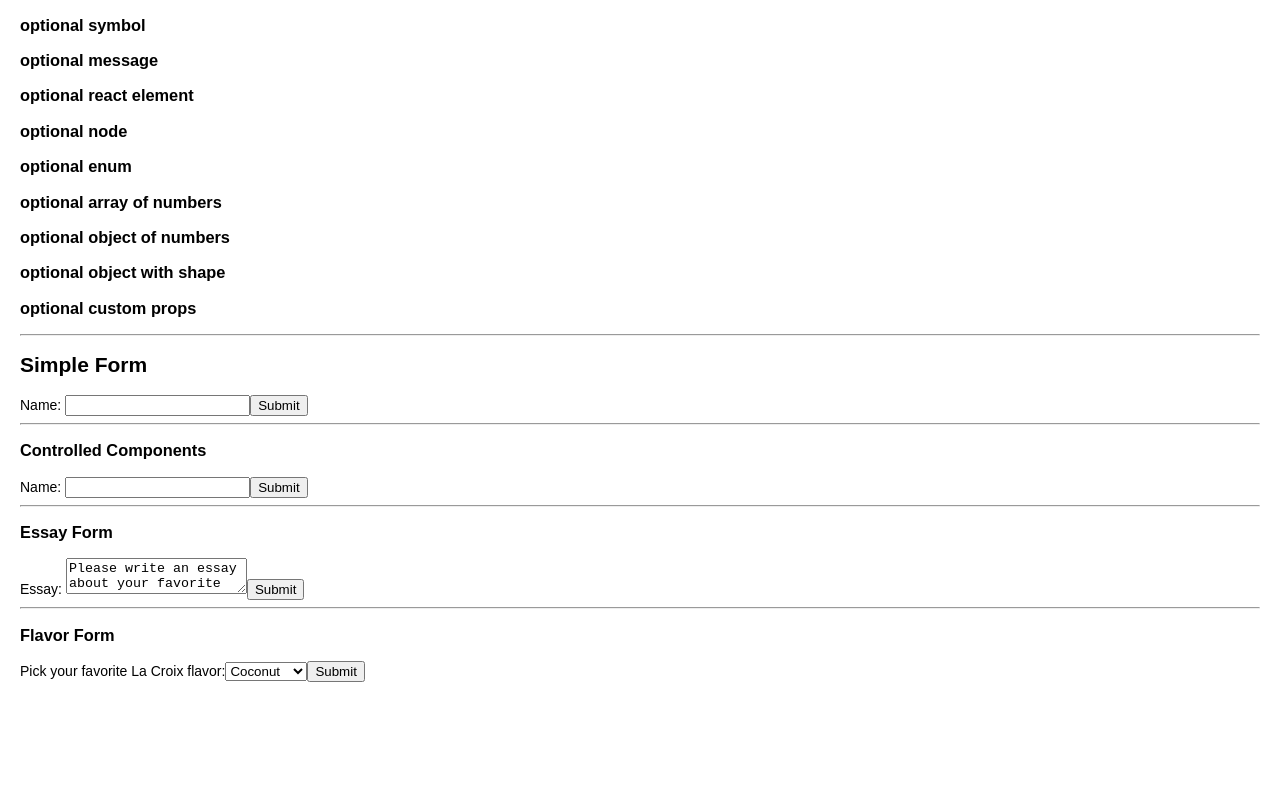
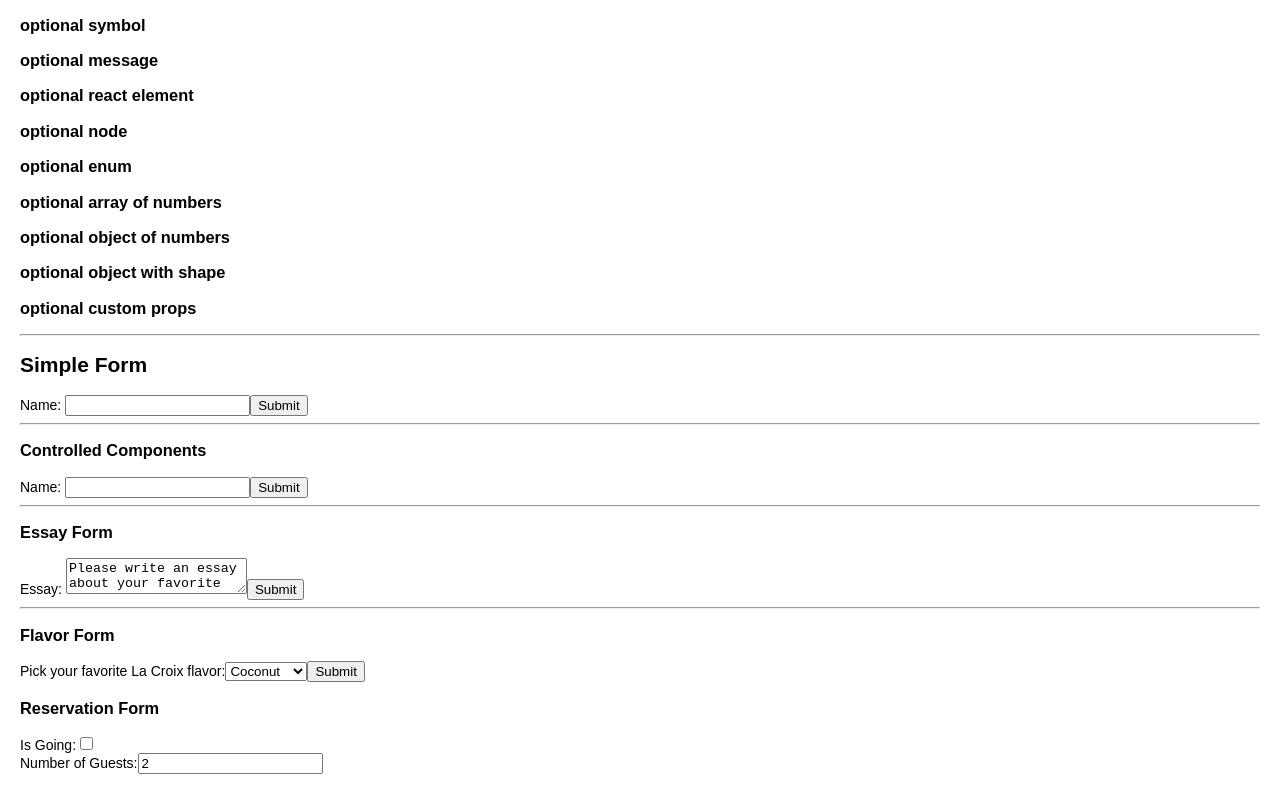
Before and after one commit to alimon808/react-doc-examples, a React (Create React App) app: page / in a window 1280 px wide. Shown: the part 1246-2040 px from the top of the page. Before the commit the page ends 1948 px from the top, so only its background shows below. Built offline with nearby package versions, Linux system fonts and the light colour scheme.

Commit message:
add ReservarationForm to demo handling multiple inputs

```diff
--- a/src/components/App.js
+++ b/src/components/App.js
@@ -9,6 +9,7 @@ import SimpleForm from './forms/simple';
 import { NameForm } from './forms/name-form';
 import { EssayForm } from './forms/essay-form';
 import FlavorForm from './forms/flavor-form';
+import ReservationForm from './forms/reservation';
 
 const comment = {
     date: new Date(),
@@ -45,6 +46,7 @@ export default class App extends React.Component {
                 <EssayForm />
                 <hr />
                 <FlavorForm />
+                <ReservationForm />
             </div>
         );
     }
--- /dev/null
+++ b/src/components/forms/reservation.js
@@ -0,0 +1,46 @@
+import React from 'react';
+
+export default class Reservration extends React.Component {
+    constructor(props) {
+        super(props);
+        this.state = { isGoing: false, numberOfGuests: 2 };
+        this.handleInputChange = this.handleInputChange.bind(this);
+    }
+
+    handleInputChange(event) {
+        const target = event.target;
+        const value = target.type === 'checkbox' ? target.checked : target.value;
+        const name = target.name;
+
+        this.setState({
+            // computed property name
+            // https://developer.mozilla.org/en-US/docs/Web/JavaScript/Reference/Operators/Object_initializer#Computed_property_names
+            [name]: value
+        });
+    }
+
+    render() {
+        return (
+            <form>
+                <h3>Reservation Form</h3>
+                <label>
+                    Is Going:
+                    <input
+                        name="isGoing"
+                        type="checkbox"
+                        checked={this.state.isGoing}
+                        onChange={this.handleInputChange} />
+                </label>
+                <br />
+                <label>
+                    Number of Guests:
+                    <input
+                        name="numberOfGuests"
+                        type="number"
+                        value={this.state.numberOfGuests}
+                        onChange={this.handleInputChange} />
+                </label>
+            </form>
+        );
+    }
+}
```
